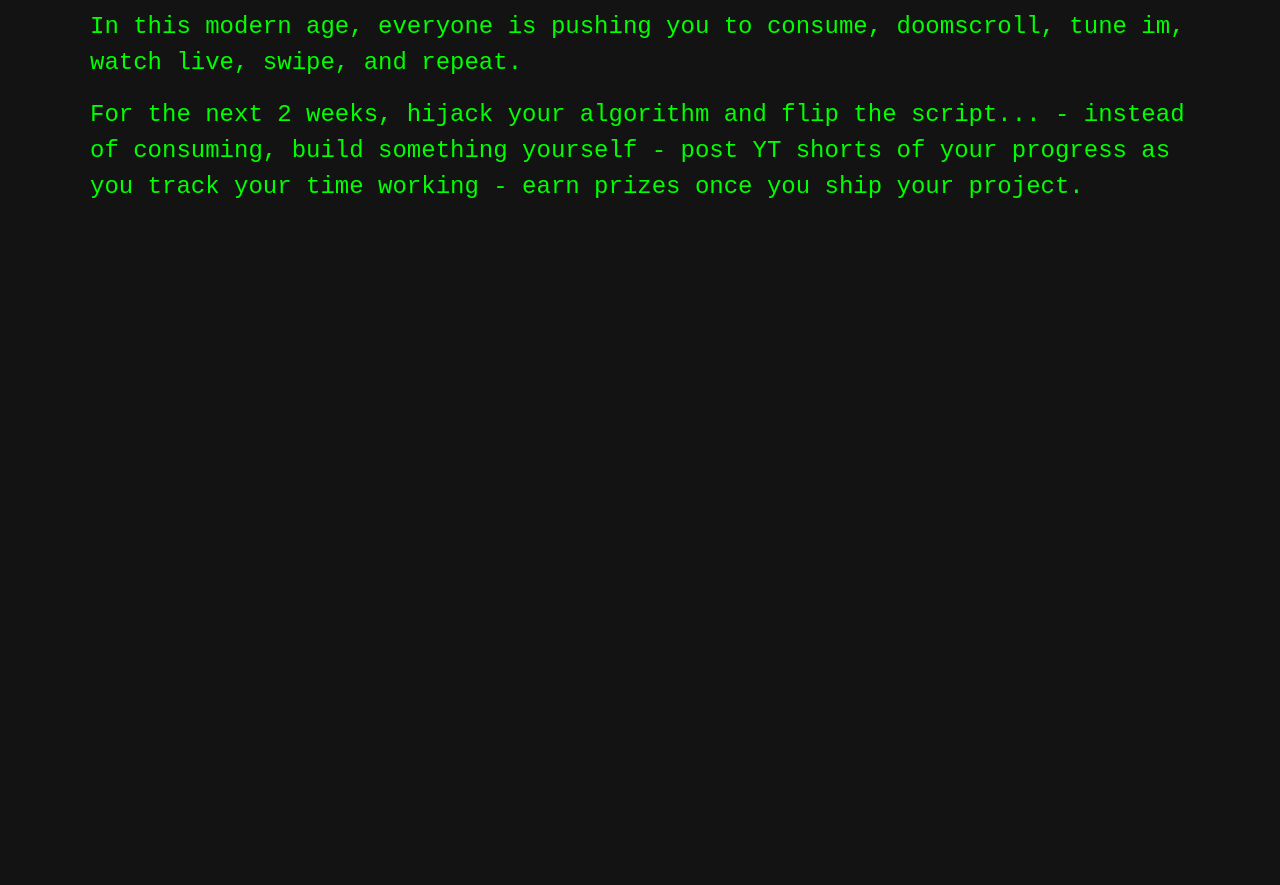
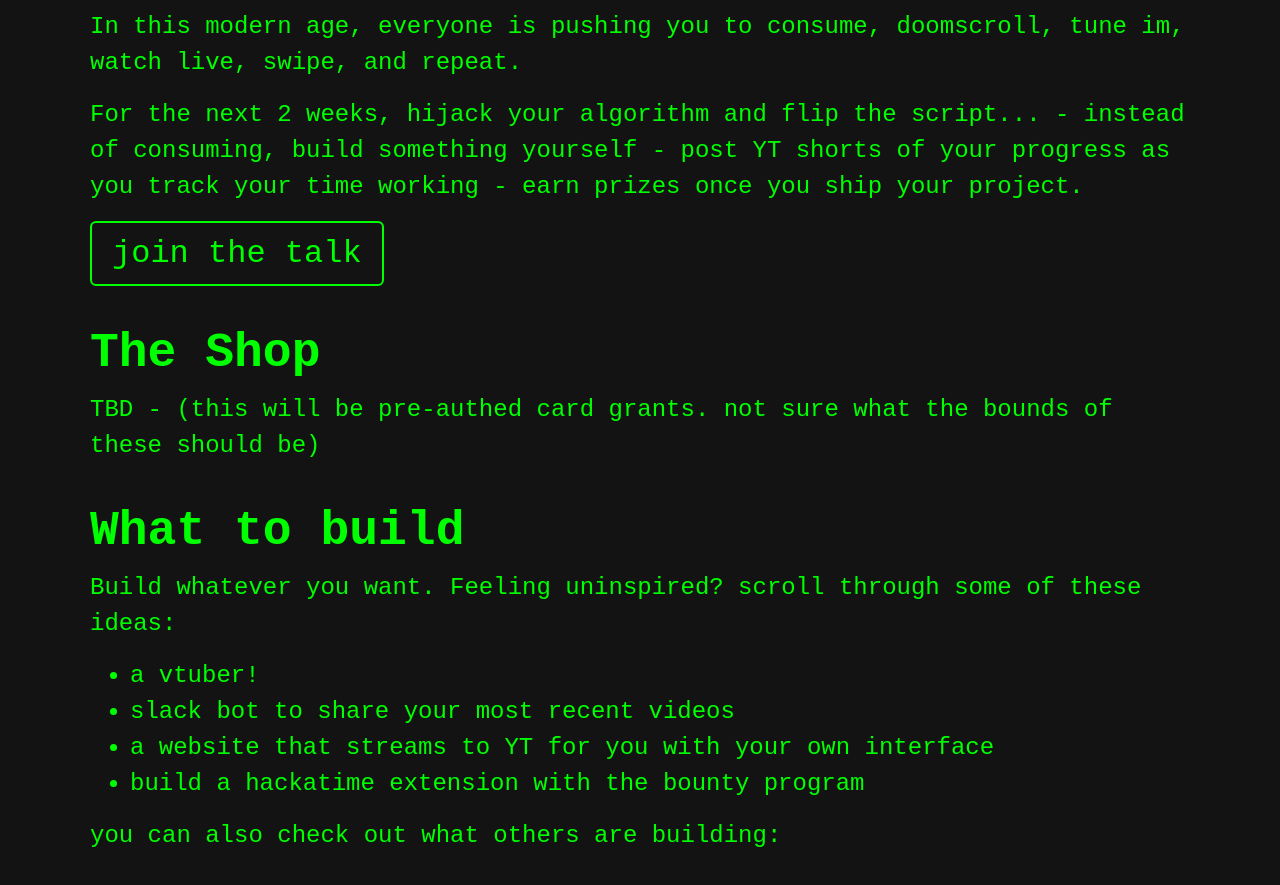
Before and after one commit to hackclub/hijack, a plain HTML site: page index.html in a window 1280 px wide. Shown: the part 936-1821 px from the top of the page. Before the commit the page ends 1189 px from the top, so only its background shows below. Drawn offline with Linux system fonts and the light colour scheme; a web font is replaced by a local one.

Commit message:
forgot to commit to git damn it

```diff
--- a/index.html
+++ b/index.html
@@ -31,6 +31,20 @@
         <h2>Hack Club comes to you with a challenge</h2>
         <p>In this modern age, everyone is pushing you to consume, doomscroll, tune im, watch live, swipe, and repeat.</p>
         <p>For the next 2 weeks, hijack your algorithm and flip the script... - instead of consuming, build something yourself - post YT shorts of your progress as you track your time working - earn prizes once you ship your project.</p>
+        <a class="btn" href="https://hackclub.com/slack">join the talk</a>
+        <div class="divider"></div>
+        <h2>The Shop</h2>
+        <p>TBD - (this will be pre-authed card grants. not sure what the bounds of these should be)</p>
+        <div class="divider"></div>
+        <h2>What to build</h2>
+        <p>Build whatever you want. Feeling uninspired? scroll through some of these ideas:</p>
+        <ul>
+            <li>a vtuber!</li>
+            <li>slack bot to share your most recent videos</li>
+            <li>a website that streams to YT for you with your own interface</li>
+            <li>build a hackatime extension with the bounty program</li>
+        </ul>
+        <p>you can also check out what others are building:</p>
     </div>
 </body>
 </html>
--- a/styles.css
+++ b/styles.css
@@ -85,3 +85,28 @@ img.centered {
     font-size: clamp(1.125rem, 2.6vw, 1.5rem);
     line-height: 1.5;
 }
+
+.divider {
+    margin-bottom: 2.5rem;
+}
+
+/* funny button go brrr */
+.btn {
+    display: inline-block;
+    padding: 0.75rem 1.25rem;
+    border: 2px solid #00ff00;
+    background: transparent;
+    color: #00ff00;
+    text-decoration: none;
+    cursor: pointer;
+    font: inherit;
+    border-radius: 6px;
+    transition: background-color 120ms ease, color 120ms ease, box-shadow 120ms ease;
+}
+
+.btn:hover,
+.btn:focus-visible {
+    background: #00ff00;
+    color: #131313;
+    box-shadow: 0 0 12px #00ff00;
+}
```
